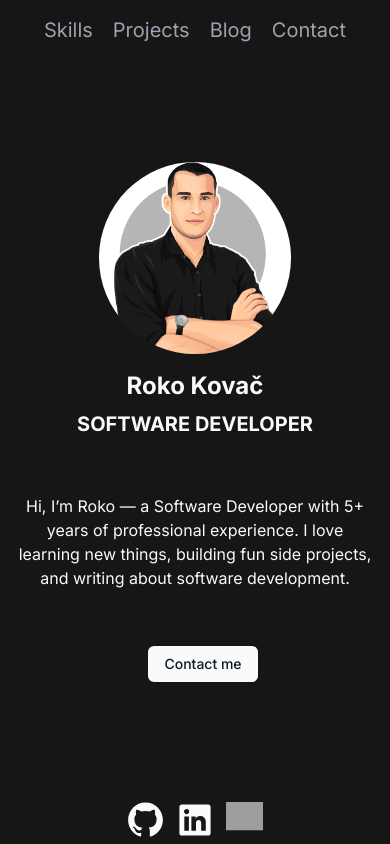
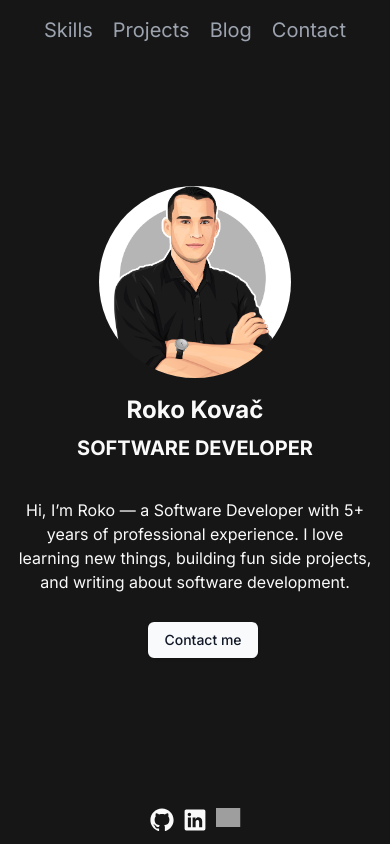
Before and after one commit to kova98/portfolio, a Next.js app: page / in a window 390 px wide. Shown: the top 844 px of the page. Built offline with nearby package versions, Linux system fonts and the light colour scheme; grey boxes are pictures that could not be loaded.

Commit message:
Adjust styling

```diff
--- a/src/app/page.tsx
+++ b/src/app/page.tsx
@@ -37,13 +37,13 @@ const Home = () => {
             <h1 className="text-2xl font-bold text-center">Roko Kovač</h1>
             <h2 className="uppercase mt-2 mb-4 text-xl font-bold text-center">Software Developer</h2>
           </div>
-          <p className="pb-4 text-center mt-10 text-foreground">
+          <p className="pb-4 text-center pt-5 text-foreground">
             Hi, I&rsquo;m Roko — a Software Developer with 5+ years of professional experience. I love learning new
             things, building fun side projects, and writing about software development.
           </p>
-          <ContactButton className="mt-10" />
-          <div className={'left-50 bottom-0 absolute scale-75'}>{socialMedia()}</div>
+          <ContactButton className="mt-3" />
         </div>
+        <div className={'left-50 bottom-0 absolute scale-50'}>{socialMedia()}</div>
       </div>
 
       {/* Desktop Hero Section */}
--- a/src/components/navbar.tsx
+++ b/src/components/navbar.tsx
@@ -9,7 +9,7 @@ const Navbar = () => {
 
   return (
     <div className="fixed w-full bg-background text-muted-foreground z-50 ">
-      <div className="max-w-4xl space-x-5 mx-auto flex justify-center md:justify-start p-4 px-20 text-xl">
+      <div className="max-w-4xl space-x-5 mx-auto flex justify-center  p-4 px-20 text-xl">
         <a href="#skills" className="hover:text-primary" onClick={(e) => scroll(e, 'skills')}>
           Skills
         </a>
```
